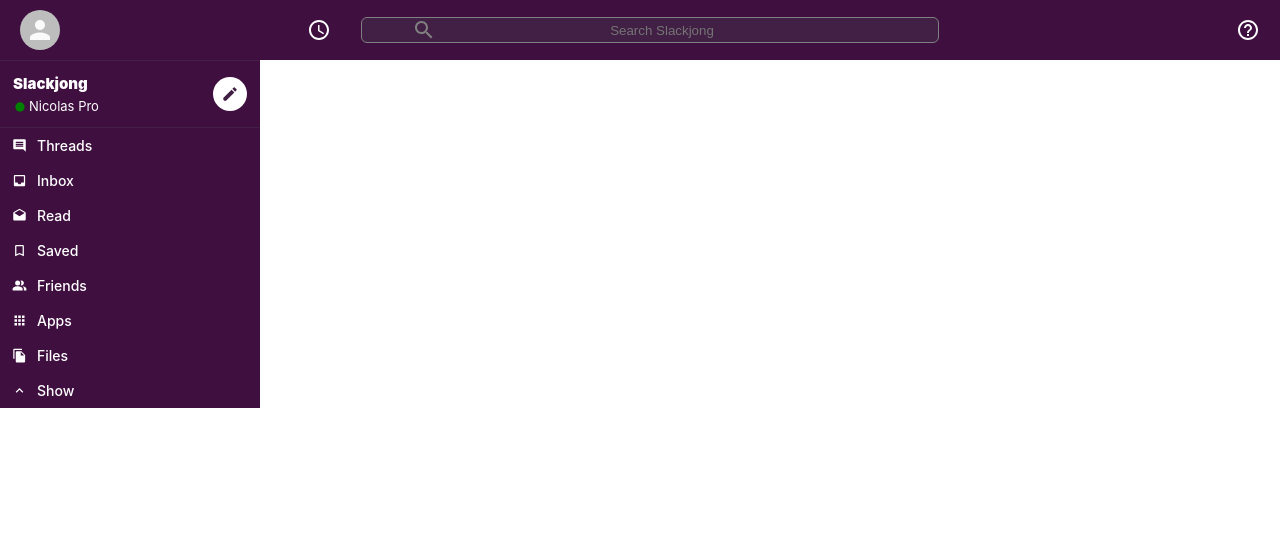
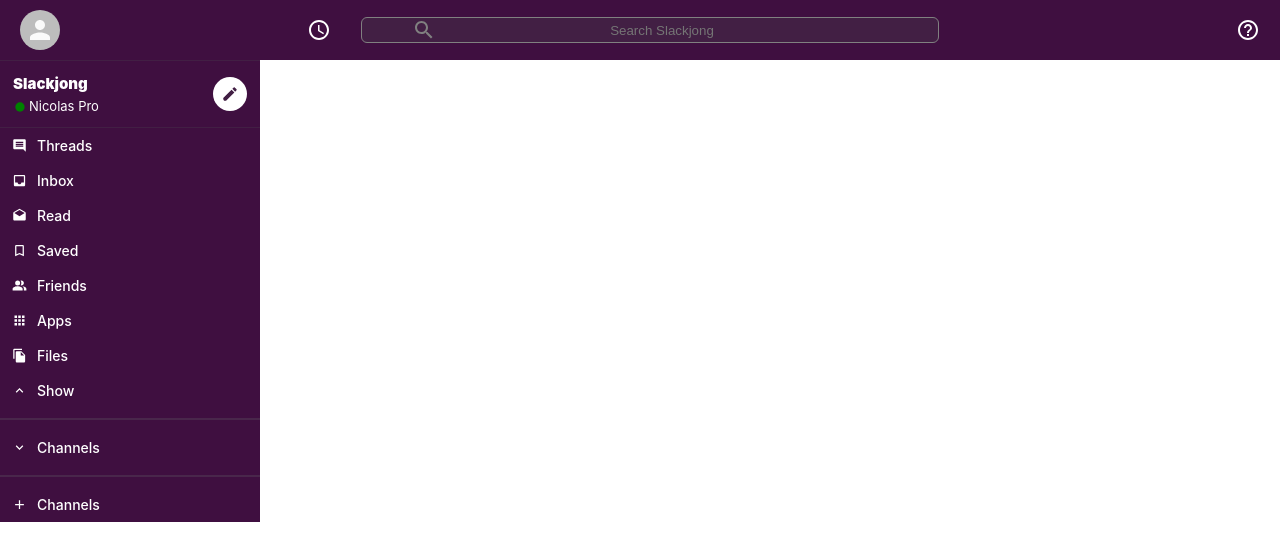
Before and after one commit to nicolas-webdev/slack-clone, a React (Create React App) app: page / in a window 1280 px wide. Shown: the top 560 px of the page. Built offline with nearby package versions, Linux system fonts and the light colour scheme.

Commit message:
add firebase

```diff
--- a/package.json
+++ b/package.json
@@ -8,6 +8,7 @@
     "@testing-library/jest-dom": "^5.11.4",
     "@testing-library/react": "^11.1.0",
     "@testing-library/user-event": "^12.1.10",
+    "firebase": "^8.2.4",
     "react": "^17.0.1",
     "react-dom": "^17.0.1",
     "react-scripts": "4.0.1",
--- a/src/App.css
+++ b/src/App.css
@@ -1,5 +1,6 @@
 body {
   --slack-color: #3f0f40;
+  --hover-purple: #340e36;
   --light-purple: #421f44;
-  --hover-purple: #340e36;
+  --darker-purple: #49274b;
 }
--- a/src/Sidebar.css
+++ b/src/Sidebar.css
@@ -3,6 +3,12 @@
   background-color: var(--slack-color);
   border-top: 1px solid var(--light-purple);
   max-width: 260px;
+}
+
+.sidebar > hr {
+  margin-top: 10px;
+  margin-bottom: 10px;
+  border: 1px solid var(--darker-purple);
 }
 
 .sidebar__header {
--- a/src/Sidebar.js
+++ b/src/Sidebar.js
@@ -11,6 +11,8 @@
 import AppsIcon from "@material-ui/icons/Apps";
 import FileCopyIcon from "@material-ui/icons/FileCopy";
 import ExpandLessIcon from "@material-ui/icons/ExpandLess";
+import ExpandMoreIcon from "@material-ui/icons/ExpandMore";
+import AddIcon from "@material-ui/icons/Add";
 
 function Sidebar() {
   return (
@@ -33,6 +35,10 @@
       <SidebarOption Icon={AppsIcon} title="Apps" />
       <SidebarOption Icon={FileCopyIcon} title="Files" />
       <SidebarOption Icon={ExpandLessIcon} title="Show" />
+      <hr />
+      <SidebarOption Icon={ExpandMoreIcon} title="Channels" />
+      <hr />
+      <SidebarOption Icon={AddIcon} title="Channels" addChannelOptions />
     </div>
   );
 }
```
Also changed, not shown: firebase.js (added, +21 -0 lines), 2 other files (tests, documents, lock files or other folders).
